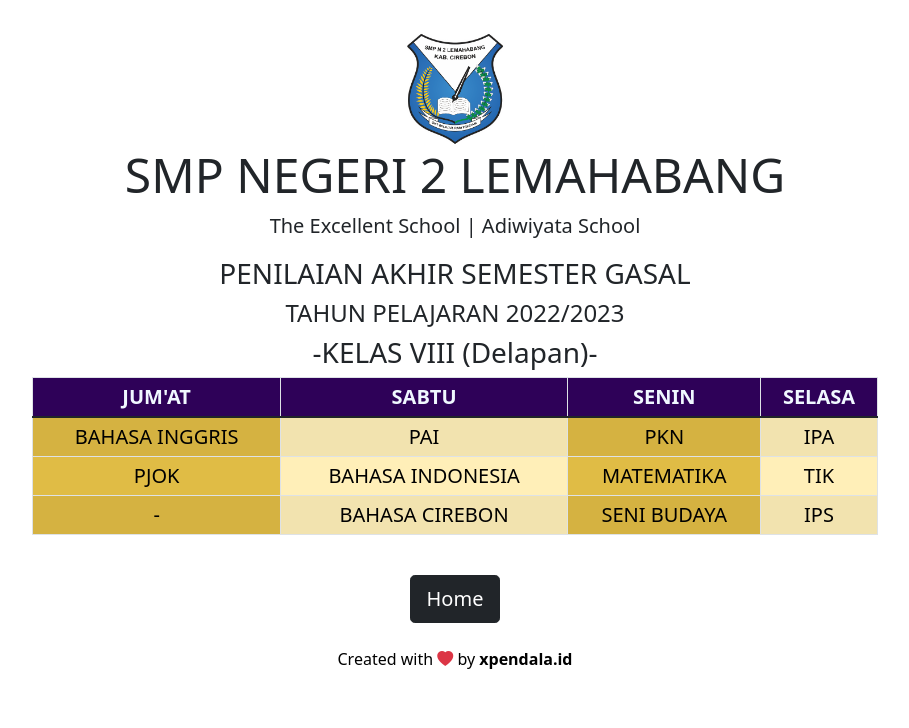
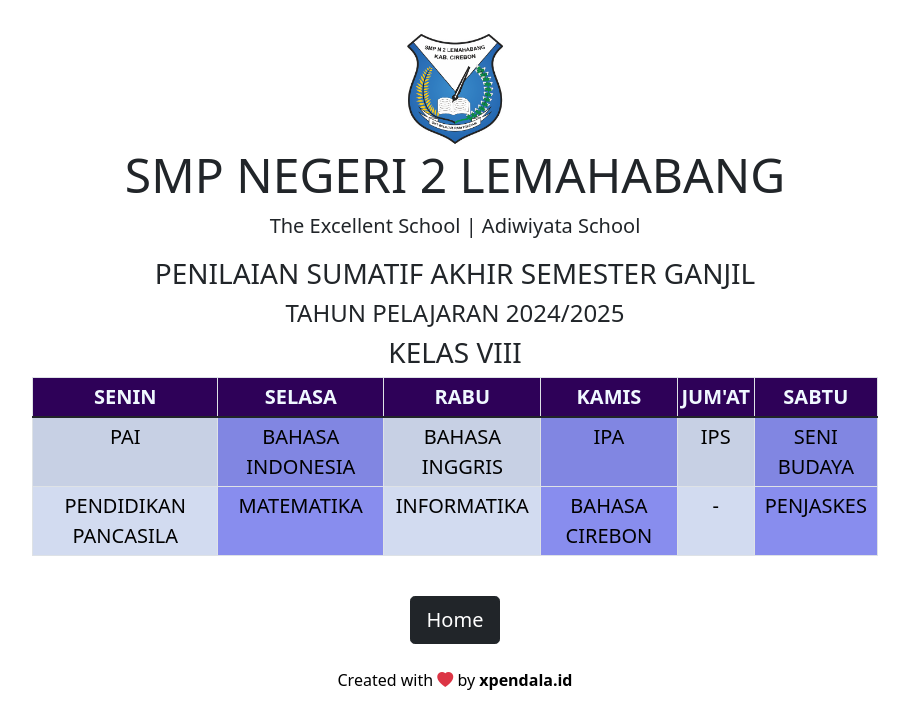
Before and after one commit to SMPN2LA/PSASG2024-2025, a plain HTML site: page index2.html in a window 1280 px wide. Shown: the whole page, without its empty margins (185-1094 px from the left). Drawn offline with nearby package versions, Linux system fonts and the light colour scheme.

Commit message:
update terbaru

```diff
--- a/index2.html
+++ b/index2.html
@@ -23,8 +23,8 @@
       <img src="img/logo.png" alt="SMP NEGERI 2 LEMAHABANG" width="100" />
       <h3 class="display-5">SMP NEGERI 2 LEMAHABANG</h3>
       <p class="lead">The Excellent School | Adiwiyata School</p>
-      <h3>PENILAIAN AKHIR SEMESTER GASAL</h3>
-      <h4>TAHUN PELAJARAN 2022/2023</h4>
+      <h3>PENILAIAN SUMATIF AKHIR SEMESTER GANJIL</h3>
+      <h4>TAHUN PELAJARAN 2024/2025</h4>
     </section>
     <!-- akhir jumbotron -->
 
@@ -33,7 +33,7 @@
       <div class="countainer">
         <div class="row text-center">
           <div class="col">
-            <h3 class="text-dark">-KELAS VIII (Delapan)-</h3>
+            <h3 class="text-dark">KELAS VIII</h3>
           </div>
         </div>
       </div>
@@ -42,31 +42,31 @@
           <table class="table table-sm table-bordered table-striped table-hover">
             <thead>
               <tr style="background-color: rgb(46, 1, 88); color: aliceblue;">
+                <th scope="col">SENIN</th>
+                <th scope="col">SELASA</th>
+                <th scope="col">RABU</th>
+                <th scope="col">KAMIS</th>
                 <th scope="col">JUM'AT</th>
                 <th scope="col">SABTU</th>
-                <th scope="col">SENIN</th>
-                <th scope="col">SELASA</th>
               </tr>
               </tr>
             </thead>
             <tbody>
               <tr>
-              <td style="background-color:rgb(224, 188, 69);"><a target="_blank" href="https://forms.gle/cNgBPcoXQuxS7Vxb7" class="text-decoration-none text-black">BAHASA INGGRIS</a></td>
-              <td style="background-color:rgb(255, 239, 184);"><a target="_blank" href="https://forms.gle/jvFkw9ezerpYyVKU6" class="text-decoration-none text-black">PAI</a></td>
-              <td style="background-color:rgb(224, 188, 69);"><a target="_blank" href="https://forms.gle/L8PtoecgjyJit59BA" class="text-decoration-none text-black">PKN</a></td>
-              <td style="background-color:rgb(255, 239, 184);"><a target="_blank" href="https://forms.gle/KURz8DZ6QgK83xSu6" class="text-decoration-none text-black">IPA</a></td>
-              </tr>
+              <td style="background-color:rgb(210, 219, 240);"><a target="_blank" href="https://forms.gle/Ya6GHbUDaAZqP4ea7" class="text-decoration-none text-black">PAI</a></td>
+              <td style="background-color:rgb(136, 141, 238);"><a target="_blank" href="https://forms.gle/NtctGZFFPwR3rHZV6" class="text-decoration-none text-black">BAHASA INDONESIA</a></td>
+              <td style="background-color:rgb(210, 219, 240);"><a target="_blank" href="https://forms.gle/79VhAaEximpDrmo76" class="text-decoration-none text-black">BAHASA INGGRIS</a></td>
+              <td style="background-color:rgb(136, 141, 238);"><a target="_blank" href="https://forms.gle/Sdp2PFzq55dq4tJz7" class="text-decoration-none text-black">IPA</a></td>
+              <td style="background-color:rgb(210, 219, 240);"><a target="_blank" href="https://forms.gle/Ya6GHbUDaAZqP4ea7" class="text-decoration-none text-black">IPS</a></td>
+              <td style="background-color:rgb(136, 141, 238);"><a target="_blank" href="https://forms.gle/NtctGZFFPwR3rHZV6" class="text-decoration-none text-black">SENI BUDAYA</a></td>
+            </tr>
               <tr>
-                <td style="background-color:rgb(224, 188, 69);"><a target="_blank" href="https://forms.gle/uaz2zpxd5fiRtCDn8" class="text-decoration-none text-black">PJOK</a></td>
-                <td style="background-color:rgb(255, 239, 184)"><a target="_blank" href="https://forms.gle/arpczkWy6F3EggUQ7" class="text-decoration-none text-black">BAHASA INDONESIA</a></td>
-                <td style="background-color:rgb(224, 188, 69);"><a target="_blank" href="https://forms.gle/DXi8CqJmMPu2u8TF9" class="text-decoration-none text-black">MATEMATIKA</a></td>
-                <td style="background-color:rgb(255, 239, 184)"><a target="_blank" href="https://forms.gle/wFXN9GapZ46DehEa8" class="text-decoration-none text-black">TIK</a></td>
-              </tr>
-              <tr>
-                <td style="background-color:rgb(224, 188, 69);"><a target="_blank" href="#" class="text-decoration-none text-black">-</a></td>
-                <td style="background-color:rgb(255, 239, 184)"><a target="_blank" href="https://forms.gle/VgC3Ft7r4MUrCYwY8" class="text-decoration-none text-black">BAHASA CIREBON</a></td>
-                <td style="background-color:rgb(224, 188, 69);"><a target="_blank" href="https://forms.gle/cGtwRszNM5ti1dDp9" class="text-decoration-none text-black">SENI BUDAYA</a></td>
-                <td style="background-color:rgb(255, 239, 184)"><a target="_blank" href="https://forms.gle/zXBNKPRXnzqNNF716" class="text-decoration-none text-black">IPS</a></td>
+                <td style="background-color:rgb(210, 219, 240);"><a target="_blank" href="https://forms.gle/Ya6GHbUDaAZqP4ea7" class="text-decoration-none text-black">PENDIDIKAN PANCASILA</a></td>
+                <td style="background-color:rgb(136, 141, 238);"><a target="_blank" href="https://forms.gle/NtctGZFFPwR3rHZV6" class="text-decoration-none text-black">MATEMATIKA</a></td>
+                <td style="background-color:rgb(210, 219, 240);"><a target="_blank" href="https://forms.gle/SGQpNS7TSneCqXjR9" class="text-decoration-none text-black">INFORMATIKA</a></td>
+                <td style="background-color:rgb(136, 141, 238);"><a target="_blank" href="https://forms.gle/HCLeM7R9yxVkH5Aa8" class="text-decoration-none text-black">BAHASA CIREBON</a></td>
+                <td style="background-color:rgb(210, 219, 240);"><a target="_blank" href="#" class="text-decoration-none text-black">-</a></td>
+                <td style="background-color:rgb(136, 141, 238);"><a target="_blank" href="https://forms.gle/TmpxHj12aMC9j6qV7" class="text-decoration-none text-black">PENJASKES</a></td>
               </tr>
 
             </tbody>
```
Also changed, not shown: index.html (+3 -3 lines), index1.html (+20 -20 lines), index3.html (+18 -18 lines).
